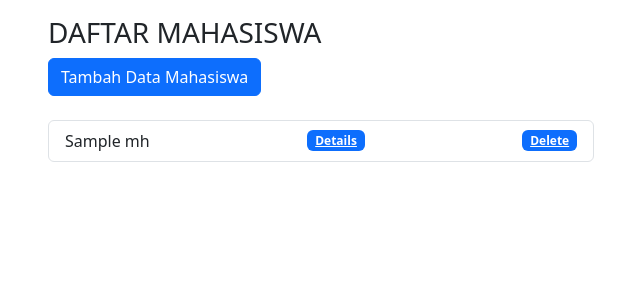
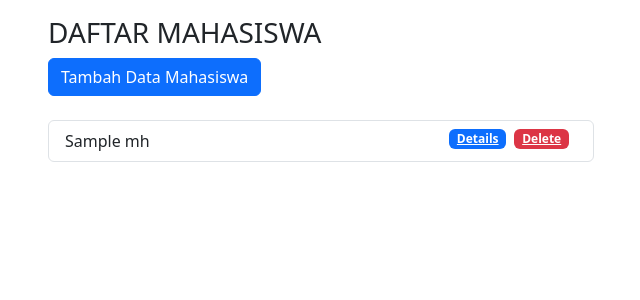
Before and after one commit to giansoniaputra/Pembelajaran, a PHP site: the page made by php_mvc/app/views/mahasiswa/index.php in a window 1280 px wide. Shown: the part 56-356 px from the top of the page, without its empty margins (34-674 px from the left). Run offline with PHP 8.4, Linux system fonts and the light colour scheme; the template is opened without the code that fills it: most values are stand-ins (such as "Sample title", 1, 10 or a date in 2020); some libraries are stand-ins or nearby versions.

Commit message:
#DELETE DATA (Problem Fixed)

```diff
--- a/php_mvc/app/models/Mahasiswa_model.php
+++ b/php_mvc/app/models/Mahasiswa_model.php
@@ -36,8 +36,10 @@ class Mahasiswa_model{
 
      public function hapusDataMahasiswa($id)
      {
-      $this->db->query('DELETE FROM ' . $this->table .' WHERE id=:id');
+      $query = "DELETE FROM mahasiswa WHERE id=:id";
+      $this->db->query($query);
       $this->db->bind('id', $id);
-      return $this->db->single();
+      $this->db->execute();
+      return $this->db->rowCount();
      }
 }
--- a/php_mvc/app/views/mahasiswa/index.php
+++ b/php_mvc/app/views/mahasiswa/index.php
@@ -14,10 +14,10 @@
             <br><br>
             <ul class="list-group">
                 <?php foreach ($data['mhs'] as $mhs) : ?>
-                    <li class="list-group-item d-flex justify-content-between align-items-center">
+                    <li class="list-group-item ">
                         <?= $mhs['Nama']; ?>
-                        <a href="<?= BASEURL ?>/mahasiswa/detail/<?= $mhs['id'] ?>" class="badge text-bg-primary">Details</a>
-                        <a href="<?= BASEURL ?>/mahasiswa/hapus/<?= $mhs['id'] ?>" class="badge text-bg-primary">Delete</a>
+                        <a href="<?= BASEURL ?>/mahasiswa/hapus/<?= $mhs['id'] ?>" class="badge text-bg-danger float-end me-2" onclick="return confirm('Yakin Ingin Menghapus Data?')">Delete</a>
+                        <a href="<?= BASEURL ?>/mahasiswa/detail/<?= $mhs['id'] ?>" class="badge text-bg-primary float-end me-2">Details</a>
                     </li>
                 <?php endforeach; ?>
             </ul>
```
Also changed, not shown: php_mvc/app/controlers/Mahasiswa.php (+6 -1 lines).
